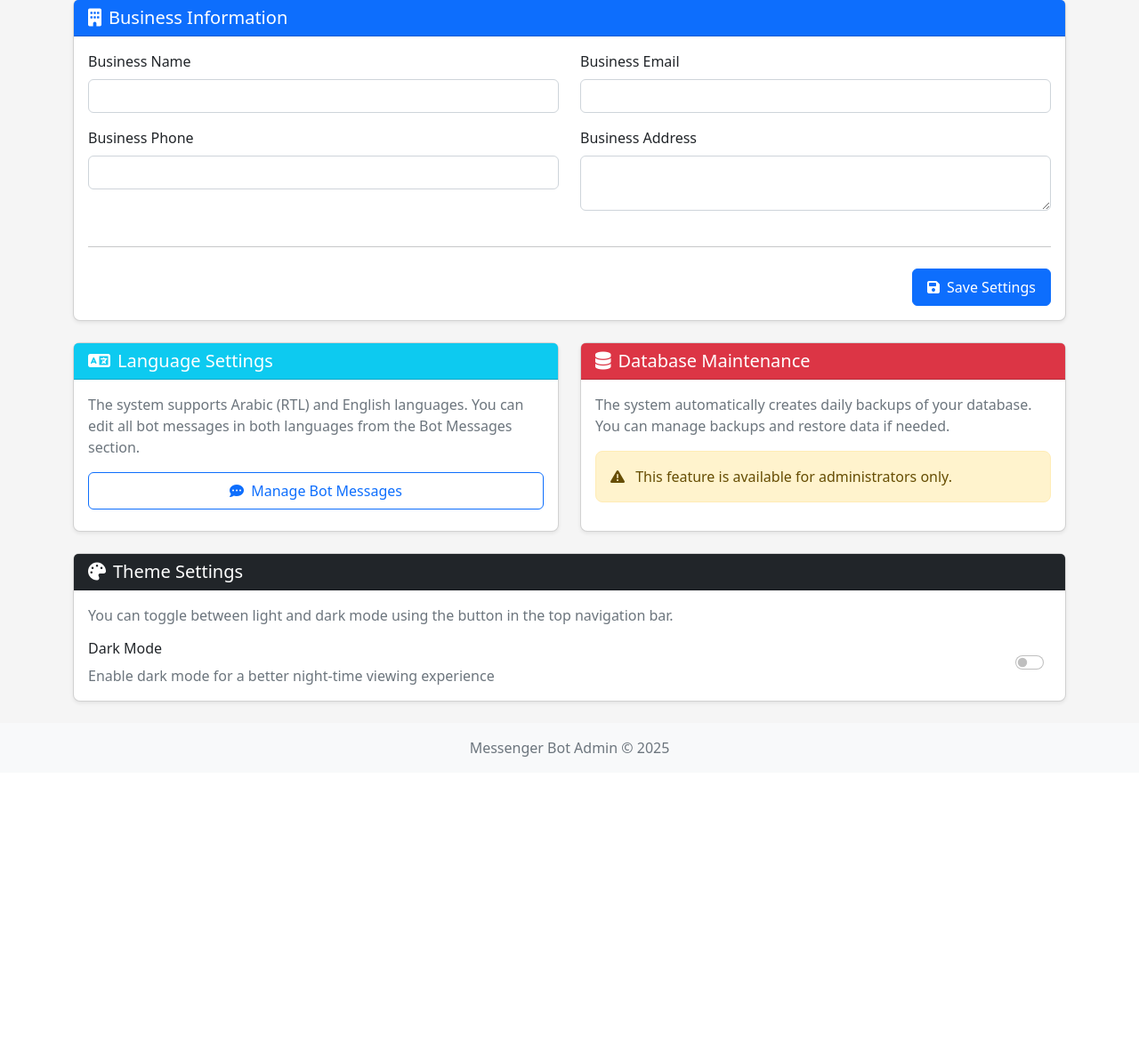
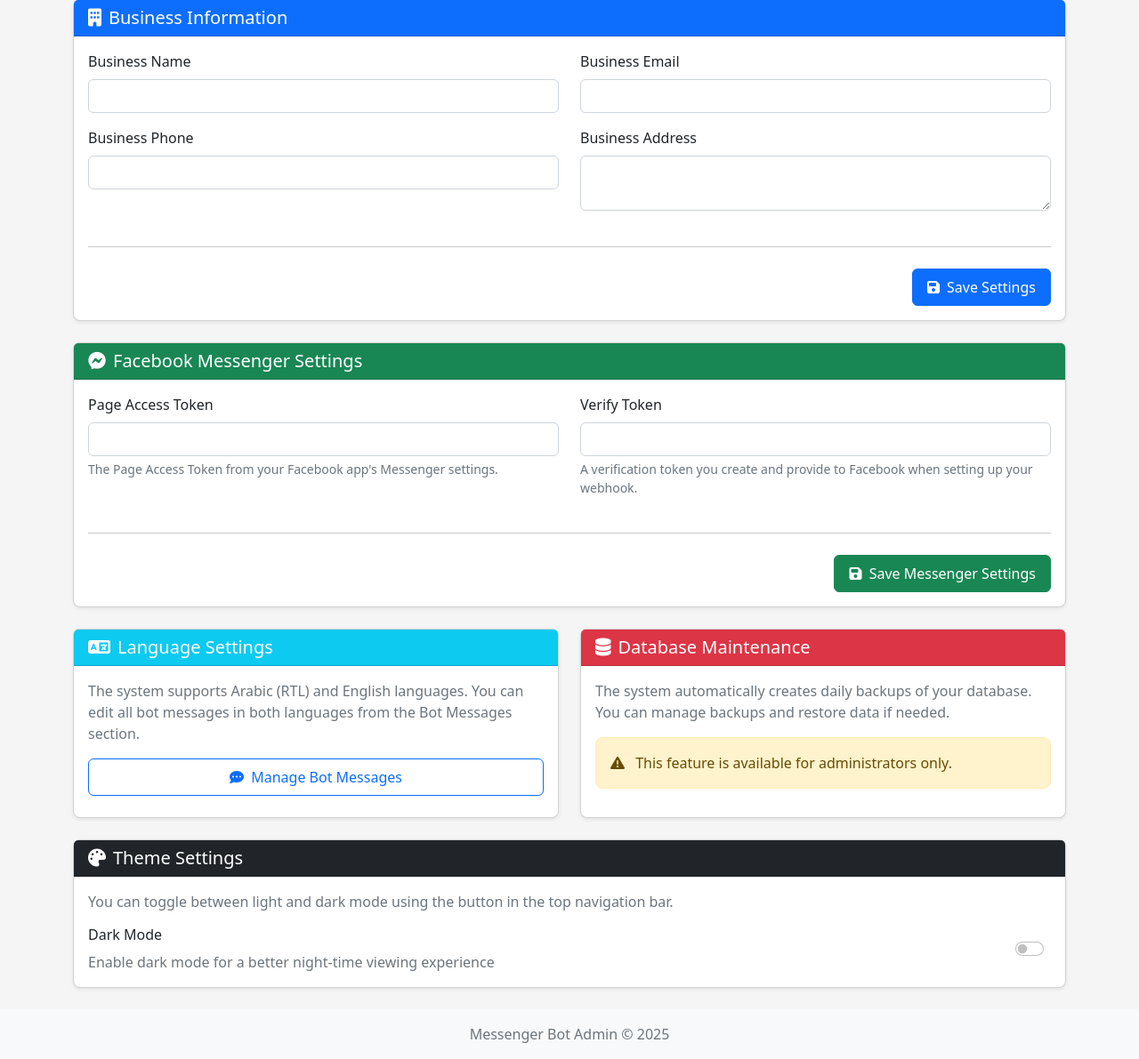
Before and after one commit to ASS0707/MessengerAutomator, a Flask app: page /admin/settings in a window 1280 px wide. Shown: the part 161-1352 px from the top of the page at 89% size. Before the commit the page ends 1012 px from the top, so only its background shows below. Run offline with Flask 3, Linux system fonts and the light colour scheme; a user stored in the database is signed in; some libraries are stand-ins or nearby versions.

Commit message:
Add Facebook Messenger settings to admin panel
Replit-Commit-Author: Agent
Replit-Commit-Session-Id: 193c6fb4-c941-4378-89d9-f4bf5d66979b
Replit-Commit-Screenshot-Url: https://storage.googleapis.com/screenshot-production-us-central1/be044c0b-142f-4879-827f-f99f44ba2559/3ce64609-838a-4524-9342-3852c359e96d.jpg

```diff
--- a/admin_routes.py
+++ b/admin_routes.py
@@ -496,11 +496,21 @@ def admin_settings():
         business_phone = request.form.get('business_phone')
         business_email = request.form.get('business_email')
 
+        # Facebook Messenger settings
+        page_access_token = request.form.get('page_access_token')
+        verify_token = request.form.get('verify_token')
+
         # Save settings
         Setting.set('business_name', business_name)
         Setting.set('business_address', business_address)
         Setting.set('business_phone', business_phone)
         Setting.set('business_email', business_email)
+
+        # Save Facebook Messenger settings if provided
+        if page_access_token:
+            Setting.set('page_access_token', page_access_token)
+        if verify_token:
+            Setting.set('verify_token', verify_token)
 
         flash('Settings updated successfully', 'success')
         return redirect(url_for('admin_settings'))
@@ -510,7 +520,9 @@ def admin_settings():
         'business_name': Setting.get('business_name', ''),
         'business_address': Setting.get('business_address', ''),
         'business_phone': Setting.get('business_phone', ''),
-        'business_email': Setting.get('business_email', '')
+        'business_email': Setting.get('business_email', ''),
+        'page_access_token': Setting.get('page_access_token', ''),
+        'verify_token': Setting.get('verify_token', '')
     }
 
     return render_template('settings.html', settings=settings)
--- a/templates/settings.html
+++ b/templates/settings.html
@@ -48,6 +48,44 @@
             <div class="d-grid gap-2 d-md-flex justify-content-md-end">
                 <button type="submit" class="btn btn-primary">
                     <i class="fas fa-save me-1"></i> Save Settings
+                </button>
+            </div>
+        </form>
+    </div>
+</div>
+
+<div class="card shadow-sm mb-4">
+    <div class="card-header bg-success text-white">
+        <h5 class="card-title mb-0"><i class="fab fa-facebook-messenger me-2"></i>Facebook Messenger Settings</h5>
+    </div>
+    <div class="card-body">
+        <form method="POST" action="{{ url_for('admin_settings') }}">
+            <div class="row">
+                <div class="col-md-6">
+                    <div class="mb-3">
+                        <label for="page_access_token" class="form-label">Page Access Token</label>
+                        <input type="text" class="form-control" id="page_access_token" name="page_access_token" value="{{ settings.page_access_token }}">
+                        <div class="form-text">
+                            The Page Access Token from your Facebook app's Messenger settings.
+                        </div>
+                    </div>
+                </div>
+                <div class="col-md-6">
+                    <div class="mb-3">
+                        <label for="verify_token" class="form-label">Verify Token</label>
+                        <input type="text" class="form-control" id="verify_token" name="verify_token" value="{{ settings.verify_token }}">
+                        <div class="form-text">
+                            A verification token you create and provide to Facebook when setting up your webhook.
+                        </div>
+                    </div>
+                </div>
+            </div>
+
+            <hr class="my-4">
+
+            <div class="d-grid gap-2 d-md-flex justify-content-md-end">
+                <button type="submit" class="btn btn-success">
+                    <i class="fas fa-save me-1"></i> Save Messenger Settings
                 </button>
             </div>
         </form>
```
